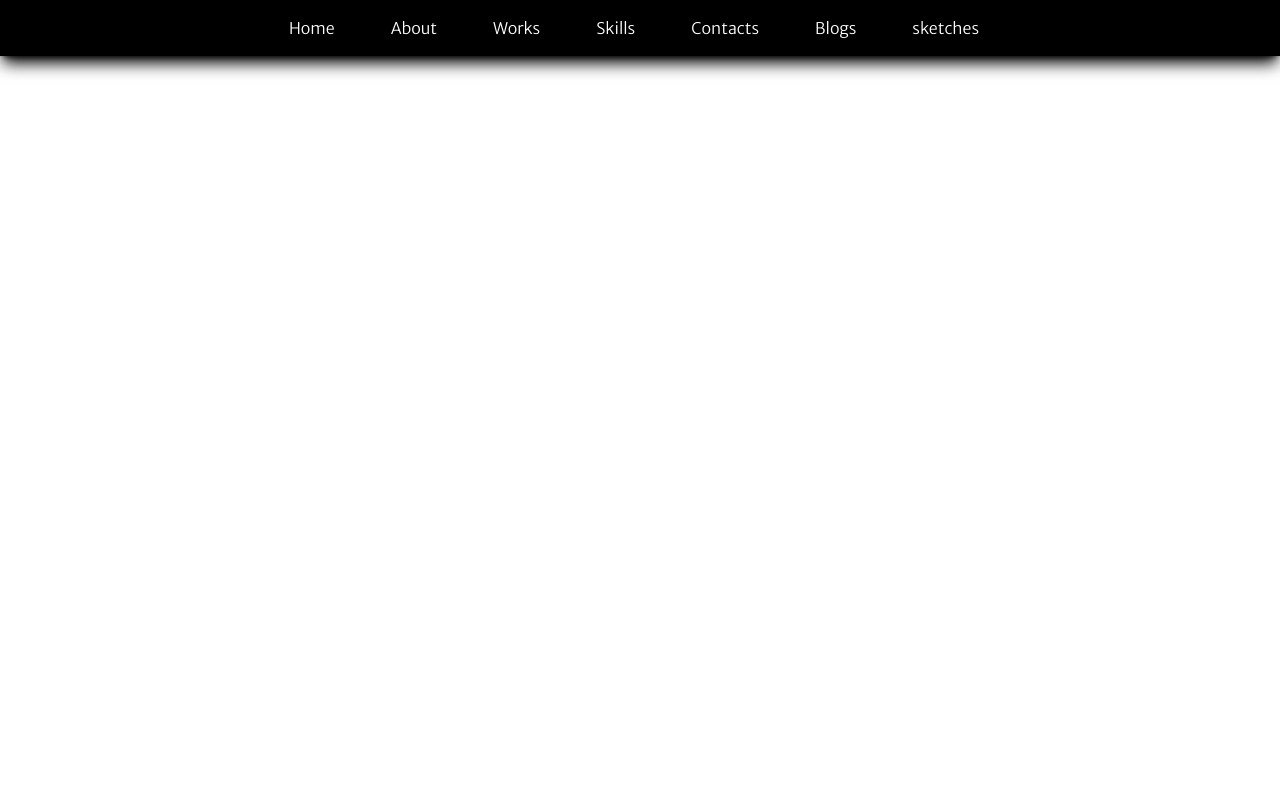
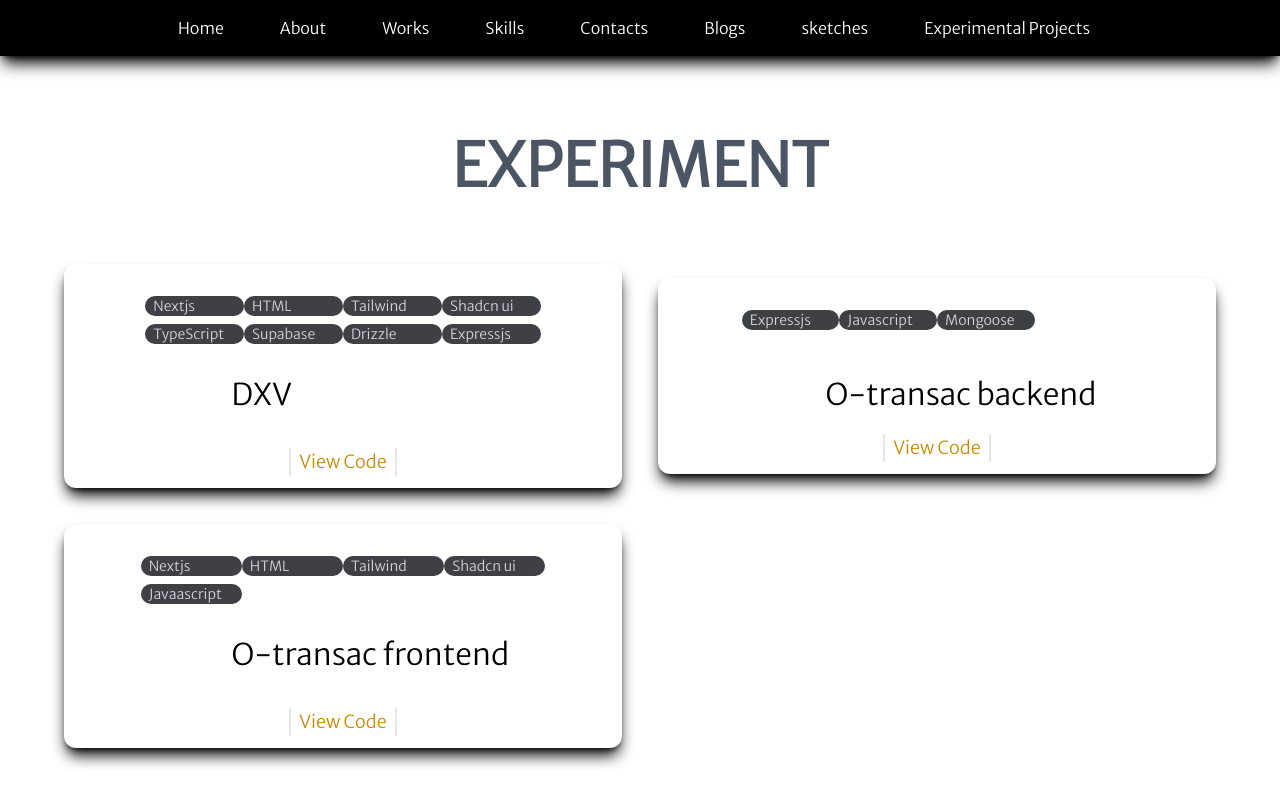
Before and after one commit to astrospkc/portfolio, a React (Vite) app: page /experimentalProjects in a window 1280 px wide. Shown: the top 806 px of the page. Built offline with nearby package versions, Linux system fonts and the light colour scheme; a web font is replaced by a local one.

Commit message:
changes made

```diff
--- a/src/App.jsx
+++ b/src/App.jsx
@@ -15,6 +15,7 @@ import WorkSample from "./components/WorkSample";
 import TechnicalBlog from "./components/TechnicalBlog";
 import NonTechnicalBlog from "./components/NonTechnicalBlog";
 import Sketches from "./components/Sketches";
+import ExperimentalThings from "./components/ExperimentalThings";
 
 function App() {
   return (
@@ -39,6 +40,10 @@ function App() {
               <Route path="/technical" element={<TechnicalBlog />} />
               <Route path="/nonTechnical" element={<NonTechnicalBlog />} />
               <Route path="/sketches" element={<Sketches />} />
+              <Route
+                path="/experimentalProjects"
+                element={<ExperimentalThings />}
+              />
             </Routes>
           </div>
         </div>
--- a/src/components/Contacts.jsx
+++ b/src/components/Contacts.jsx
@@ -10,7 +10,7 @@ import { BsMedium } from "react-icons/bs";
 const Contacts = () => {
   return (
     <>
-      <div className="h-screen grid grid-cols-1 md:grid-cols-2 justify-center items-center my-10 w-fit ">
+      <div className="h-screen grid grid-cols-1 md:grid-cols-2 justify-center items-center my-10 w-fit  ">
         <h1 className=" shadow-lg shadow-black  p-4 text-center font-bold text-2xl md:text-4xl text-gray-900 mt-8 ">
           CONTACT
         </h1>
@@ -23,7 +23,7 @@ const Contacts = () => {
               </h1>
             </div>
 
-            <div className=" flex flex-col md:flex-col text-white w-fit  ">
+            <div className=" flex flex-col md:flex-col text-white w-fit bg-gray-400 rounded-3xl p-4 ">
               <div className="flex flex-row mb-9 mx-9  hover:cursor-pointer hover:bg-yellow-600 rounded-full p-2 ">
                 <BsLinkedin className="text-4xl  " />
                 <Link to="https://www.linkedin.com/in/punam-kumari-2018951b6/">
--- /dev/null
+++ b/src/components/ExperimentalThings.jsx
@@ -0,0 +1,120 @@
+import React from "react";
+import style from "./style";
+import { Link } from "react-router-dom";
+// import weatherImage from "../Images/weatherImage.png";
+// import web from "./web.jpg";
+// import movieFrontImage from "./movie.png";
+// import image from "./blog.png";
+// import youtubeClone from "../Images/youtubeClone.png";
+// import foodPage from "../Images/1.png";
+
+const works = [
+  {
+    id: 1,
+    title: "DXV",
+    toolsUsed: [
+      "Nextjs",
+      "HTML",
+      "Tailwind",
+      "Shadcn ui",
+      "TypeScript",
+      "Supabase",
+      "Drizzle",
+      "Expressjs",
+    ],
+    // imageLink: image,
+    content:
+      "DXV - a new and interactive way to connect with the same kind of people. This app provide features to search for similar groups , tweet, and ask permission to connect with other groups",
+
+    githubLink:
+      "https://github.com/astrospkc/DXV---get-in-touch-with-your-kind-of-people",
+  },
+  {
+    id: 2,
+    title: " O-transac backend",
+    toolsUsed: ["Expressjs", "Javascript", "Mongoose"],
+    // imageLink: weatherImage,
+    content:
+      "O-transac - This gives the functionality of taking loan, and disbursal of loan. This app is backend for O-transac frontend. I have used expressjs for backend and mongoose for database. I have used mongodb for database. ",
+
+    githubLink: "https://github.com/astrospkc/O-Transac-Backend",
+  },
+  {
+    id: 3,
+    title: "O-transac frontend ",
+    toolsUsed: ["Nextjs", "HTML", "Tailwind", "Shadcn ui", "Javaascript"],
+    // imageLink: youtubeClone,
+    content:
+      "O-transac - This gives the functionality of taking loan, and disbursal of loan. This app is backend for O-transac frontend. I have used expressjs for backend and mongoose for database. I have used mongodb for database. ",
+
+    githubLink: "https://github.com/astrospkc/O-transac",
+  },
+];
+
+const ExperimentalThings = () => {
+  return (
+    <>
+      <div className="h-full bg-gradient-to-r   md:m-7  flex flex-col justify-center items-center  w-screen  md:p-5">
+        <div className="my-4 ">
+          <h1 className=" text-3xl md:text-6xl font-semibold my-4 text-gray-600 text-center  ">
+            EXPERIMENT
+          </h1>
+        </div>
+        <div className="grid grid-cols-1 md:grid-cols-2 gap-1 my-5 skillsanimate justify-center items-center  ">
+          {works.map((work) => {
+            return (
+              <div
+                key={work.id}
+                className="flex  flex-col justify-center relative items-center m-4  p-3 shadow-lg shadow-black w-fit rounded-xl "
+              >
+                {/* <img
+                  src={work.imageLink}
+                  alt=""
+                  className="w-full rounded-xl mb-4"
+                /> */}
+                <div className="absolute top-[50%] left-[30%] hover:hidden">
+                  <h1 className="text-bold text-xl md:text-3xl">
+                    {work.title}
+                  </h1>
+                </div>
+                <div className="mx-4 flex flex-col justify-center items-center w-fit">
+                  <div className="my-2">
+                    <ul className="grid grid-cols-3 md:grid-cols-4 my-3 ">
+                      {work.toolsUsed.map((tool, index) => {
+                        return (
+                          <li
+                            key={index}
+                            className="bg-zinc-700 text-gray-300 px-2 mr-3 mb-2  w-full rounded-xl text-xs md:text-sm"
+                          >
+                            {tool}
+                          </li>
+                        );
+                      })}
+                    </ul>
+                  </div>
+                  <p className="multiline text-white text-sm md:text-md w-fit ">
+                    {work.content}
+                  </p>
+                  <div className="flex flex-row">
+                    {/* <Link to={work.siteLink}>
+                      <button className="px-2 border-r-2 border-l-2 rounded-lg mt-4 mx-3 text-sm md:text-lg text-yellow-600 ">
+                        View site
+                      </button>
+                    </Link> */}
+                    <Link to={work.githubLink}>
+                      <button className="px-2 border-r-2 border-l-2 rounded-lg mt-4 text-sm md:text-lg text-yellow-600 ">
+                        View Code
+                      </button>
+                    </Link>
+                  </div>
+                </div>
+              </div>
+            );
+          })}
+        </div>
+      </div>
+    </>
+  );
+};
+
+export default ExperimentalThings;
--- a/src/components/Navbar.jsx
+++ b/src/components/Navbar.jsx
@@ -52,6 +52,13 @@ const navbarButtons = [
     name: "sketches",
     icon: <BsFillPaletteFill className="my-auto mx-3" />,
     link: "/sketches",
+  },
+  {
+    id: 8,
+    name: "Experimental Projects",
+    icon: <BsEyeFill className="my-auto mx-3" />,
+
+    link: "/experimentalProjects",
   },
 ];
 
```
